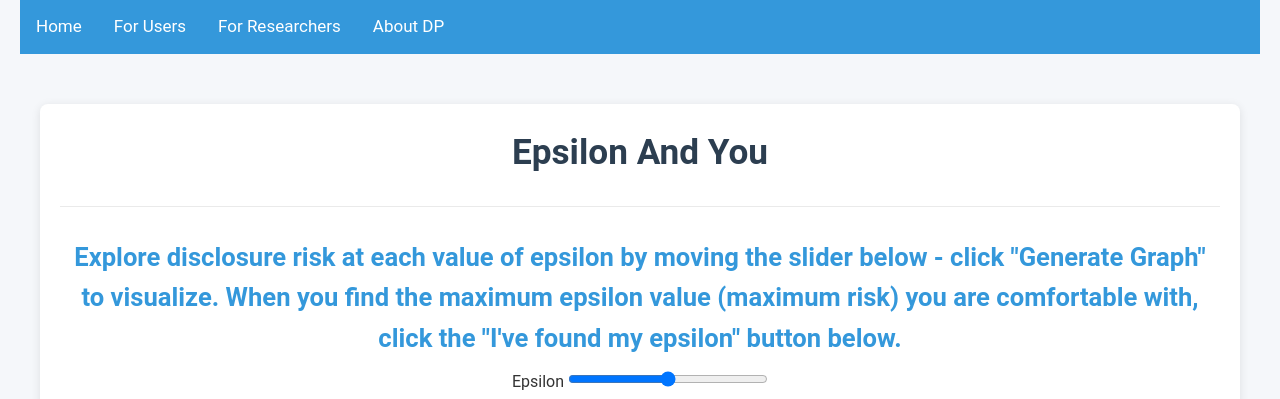
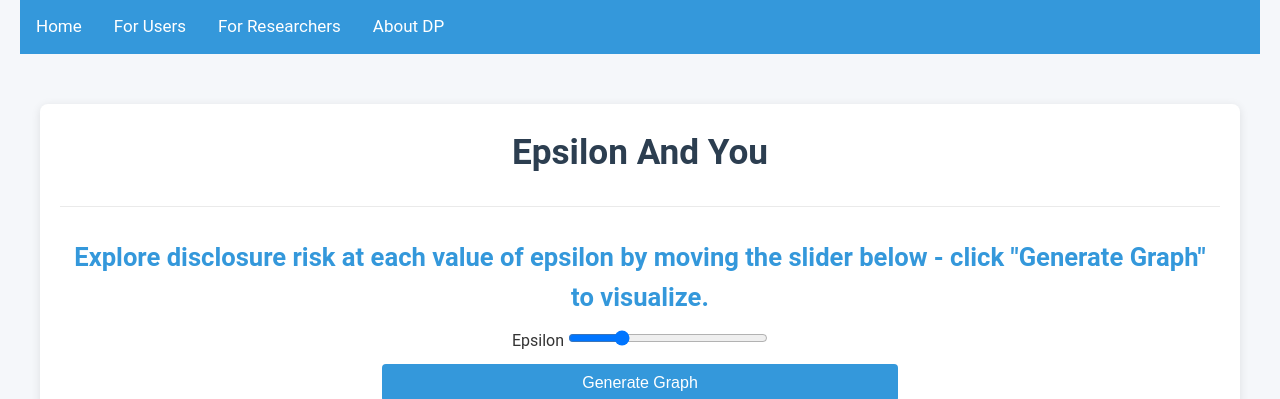
Before and after one commit to jnair37/cs208-tool, a Flask app: page /users in a window 1280 px wide. Shown: the part 21-420 px from the top of the page. Run offline with Flask 3, Linux system fonts and the light colour scheme.

Commit message:
standardizing slider

```diff
--- a/templates/users.html
+++ b/templates/users.html
@@ -20,9 +20,9 @@
         <header>
             <h1>Epsilon And You</h1>
         </header>
-        <h2>Explore disclosure risk at each value of epsilon by moving the slider below - click "Generate Graph" to visualize. When you find the maximum epsilon value (maximum risk) you are comfortable with, click the "I've found my epsilon" button below.</h2>
+        <h2>Explore disclosure risk at each value of epsilon by moving the slider below - click "Generate Graph" to visualize.</h2>
         <div id="slider1">
-            Epsilon <input type="range" id="epsilon" min="0" max="5" value="2.5" step="0.05">
+            Epsilon <input type="range" id="epsilon" min="0" max="10" value="2.5" step="0.05">
         </div>
         <!-- <div id="slider2">
             How much privacy do you like? <input type="range" id="intercept" min="0" max="100" value="50">
```
